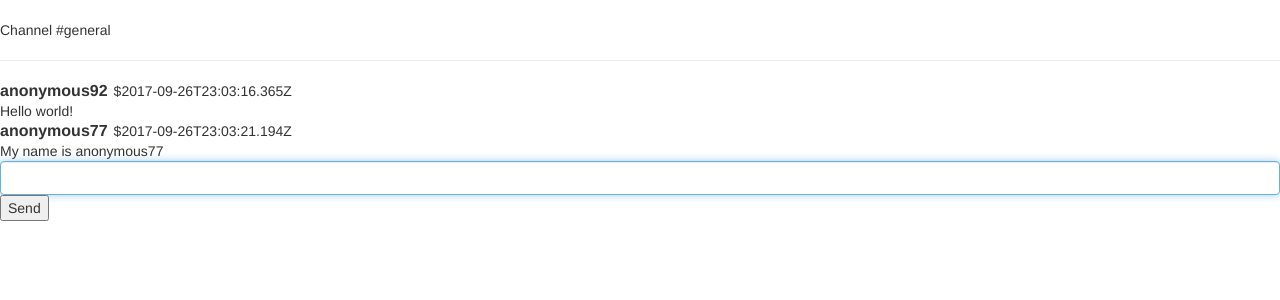
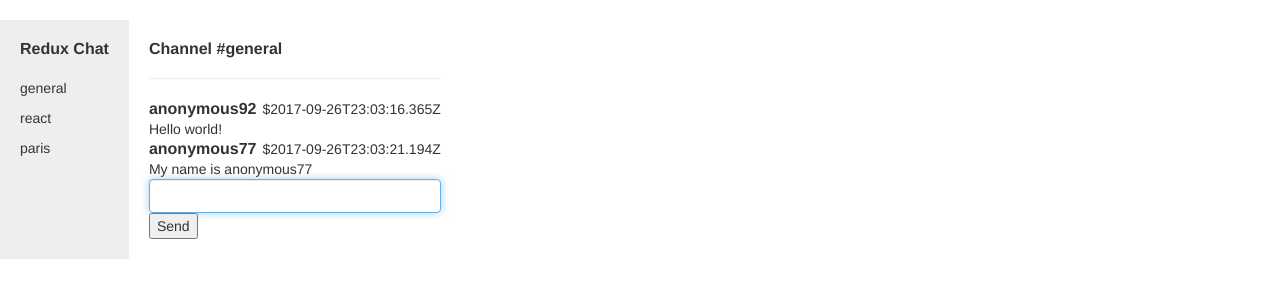
Before and after one commit to clairefro/chat-redux-router, a React app: page / in a window 1280 px wide. Shown: the top 300 px of the page. Built offline with nearby package versions, Linux system fonts and the light colour scheme; no server answers.

Commit message:
added channel list

```diff
--- a/assets/stylesheets/application.scss
+++ b/assets/stylesheets/application.scss
@@ -1,4 +1,5 @@
 @import './messages';
+@import './channels';
 
 body {
   font-family: Helvetica;
@@ -6,6 +7,7 @@ body {
 .app {
   margin-top: 20px;
   margin-bottom: 20px;
+  display: flex;
 }
 
 h3 {
--- /dev/null
+++ b/assets/stylesheets/channels.scss
@@ -0,0 +1,8 @@
+.channel-list-panel {
+  background-color: #edefee;
+  padding: 20px;
+
+  h3 {
+    margin-bottom: 20px;
+  }
+}
--- a/assets/stylesheets/messages.scss
+++ b/assets/stylesheets/messages.scss
@@ -1,3 +1,7 @@
+.channel-container {
+  padding: 20px;
+}
+
 .message p, h3 {
   padding: 0;
   margin: 0;
--- a/src/actions/index.js
+++ b/src/actions/index.js
@@ -7,7 +7,7 @@ export function setMessages(channel) {
     .then(response => response.json());
   return {
     type: SET_MESSAGES,
-    payload: promise
+    payload: promise // Will be resolved by redux-promise
   };
 }
 
--- a/src/components/app.jsx
+++ b/src/components/app.jsx
@@ -1,14 +1,12 @@
 import React from 'react';
 
 import MessageList from '../containers/message_list';
+import ChannelList from '../containers/channel_list';
 
 const App = () => {
   return (
     <div className="app">
-      <div className="workspace-panel">
-      </div>
-      <div className="channels">
-      </div>
+      <ChannelList />
       <MessageList />
     </div>
   );
--- /dev/null
+++ b/src/containers/channel_list.jsx
@@ -0,0 +1,42 @@
+import React, { Component } from 'react';
+import { bindActionCreators } from 'redux';
+import { connect } from 'react-redux';
+import { setMessages } from '../actions/index';
+
+class ChannelList extends Component {
+  // componentWillMount() {
+  //
+  // }
+
+  render() {
+    const { channels } = this.props;
+    return (
+      <div className="channel-list-panel">
+        <h3>Redux Chat</h3>
+        <div className="channel-list">
+          {
+            channels.map((channel) => {
+              return <p>{channel}</p>
+              })
+          }
+        </div>
+      </div>
+    );
+  }
+}
+
+function mapDispatchToProps(dispatch) {
+  return bindActionCreators(
+    { setMessages },
+    dispatch
+  );
+}
+
+function mapReduxStateToProps(reduxState) {
+  return ({
+    channels: reduxState.channels,
+    selectedChannel: reduxState.selectedChannel
+  });
+}
+
+export default connect(mapReduxStateToProps, mapDispatchToProps)(ChannelList);
--- a/src/containers/message_list.jsx
+++ b/src/containers/message_list.jsx
@@ -8,7 +8,6 @@ import MessageForm from '../containers/message_form';
 
 class MessageList extends Component {
   componentWillMount() {
-    // dispatch an action to udpate flats in Redux state tree
     this.props.setMessages('general');
   }
 
@@ -16,7 +15,7 @@ class MessageList extends Component {
     return (
       <div className="channel-container">
         <div className="channel-title">
-          <span>Channel #{this.props.selectedChannel}</span>
+          <h3>Channel #{this.props.selectedChannel}</h3>
         </div>
         <hr/>
         <div className="channel-content">
--- a/src/index.jsx
+++ b/src/index.jsx
@@ -38,7 +38,7 @@ const initialState = {
       "created_at":"2017-09-26T23:03:21.194Z"
     }
 ],
-  channels: [ 'general', 'react', 'paris' ],
+  channels: ['general', 'react', 'paris'],
   // currentUser: prompt("What is your username?") || `anonymous${Math.floor(10 + (Math.random() * 90))}`,
   currentUser: `anonymous${Math.floor(10 + (Math.random() * 90))}`,
   selectedChannel: 'general'
```
